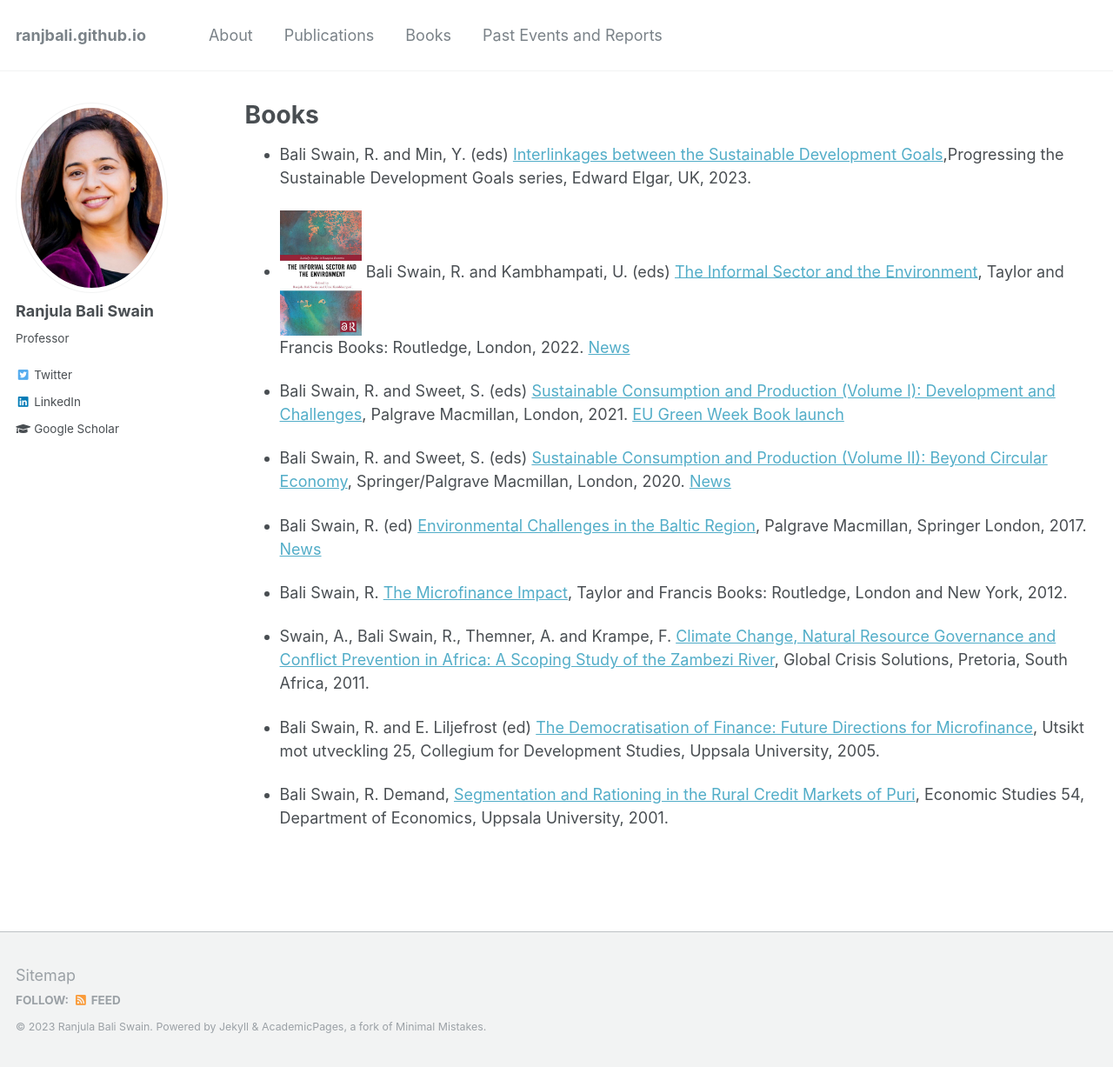
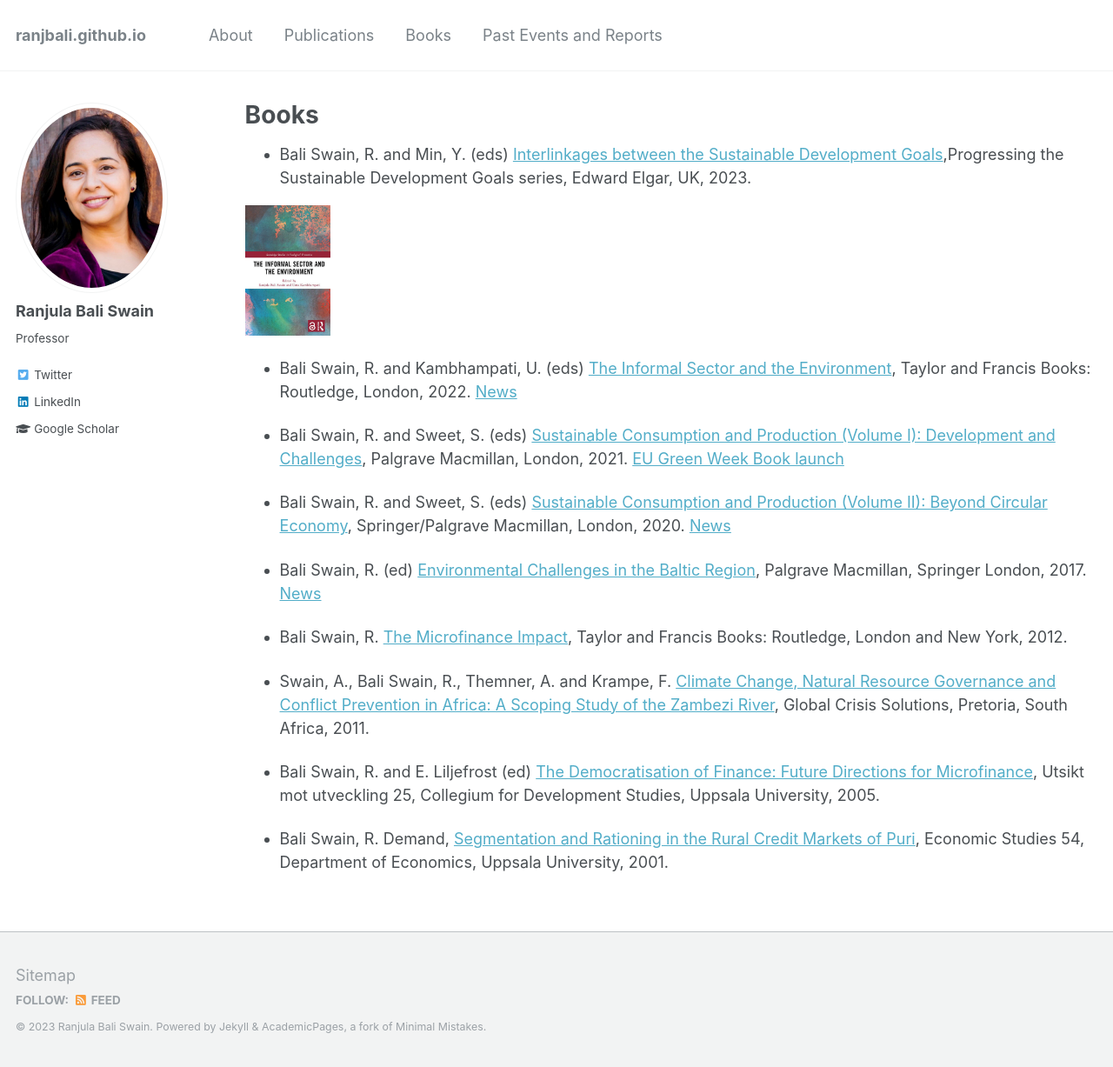
Before and after one commit to ranjbali/ranjbali.github.io, a Jekyll site: the page built from _pages/books.md, in a window 1280 px wide and 1227 px high. Shown: the whole window at 87% size. Built offline with Jekyll 4.4.1, drawn with Linux system fonts in a browser that asks for light colours.

Commit message:
Update books.md

```diff
--- a/_pages/books.md
+++ b/_pages/books.md
@@ -11,8 +11,9 @@ redirect_from:
 
 * Bali Swain, R. and Min, Y. (eds) [Interlinkages between the Sustainable Development Goals](https://www.e-elgar.com/shop/gbp/interlinkages-between-the-sustainable-development-goals-9781803924939.html),Progressing the Sustainable Development Goals series, Edward Elgar, UK, 2023.
 
-* <img src="../images/book_informal.png"  width="10%" height="10%">
-Bali Swain, R. and Kambhampati, U. (eds) [The Informal Sector and the Environment](https://www.routledge.com/The-Informal-Sector-and-the-Environment/Swain-Kambhampati/p/book/9781032122663), Taylor and Francis Books: Routledge, London, 2022. [News](https://www.hhs.se/en/about-us/news/csr/2022/new-book-on-the-informal-sector-and-the-environment-by-csrs-ranjula-bali-swain-and-university-of-readings-uma-kambhampati/)
+<img src="../images/book_informal.png"  width="10%" height="10%">
+
+* Bali Swain, R. and Kambhampati, U. (eds) [The Informal Sector and the Environment](https://www.routledge.com/The-Informal-Sector-and-the-Environment/Swain-Kambhampati/p/book/9781032122663), Taylor and Francis Books: Routledge, London, 2022. [News](https://www.hhs.se/en/about-us/news/csr/2022/new-book-on-the-informal-sector-and-the-environment-by-csrs-ranjula-bali-swain-and-university-of-readings-uma-kambhampati/)
 
 * Bali Swain, R. and Sweet, S. (eds) [Sustainable Consumption and Production (Volume I): Development and Challenges](https://www.palgrave.com/gp/book/9783030563707), Palgrave Macmillan, London, 2021. [EU Green Week Book launch](https://www.hhs.se/en/research/centers/csr/news/sustainable-consumption-and-production-circular-economy--development---eu-green-week-2021-partner-event/)
 
```
